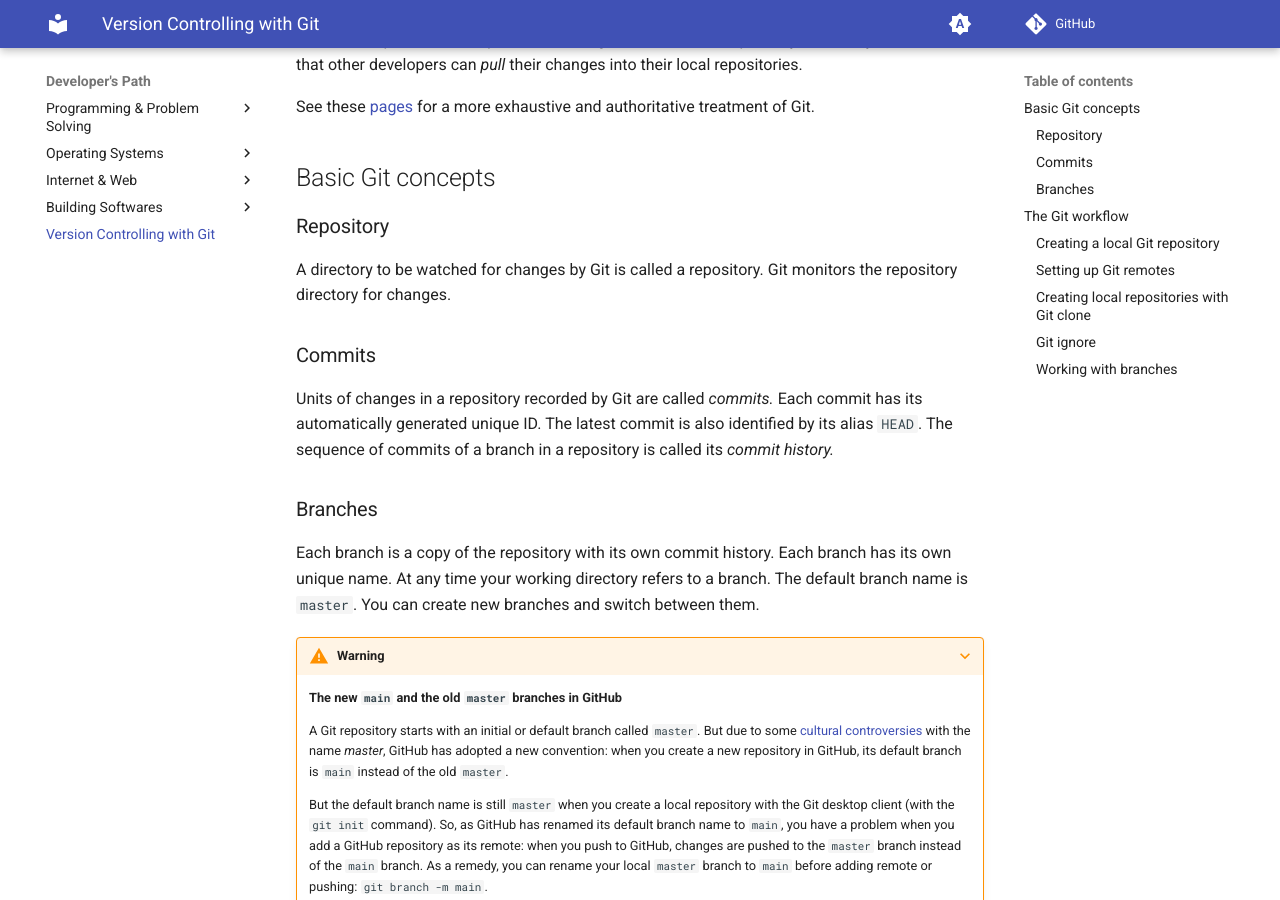
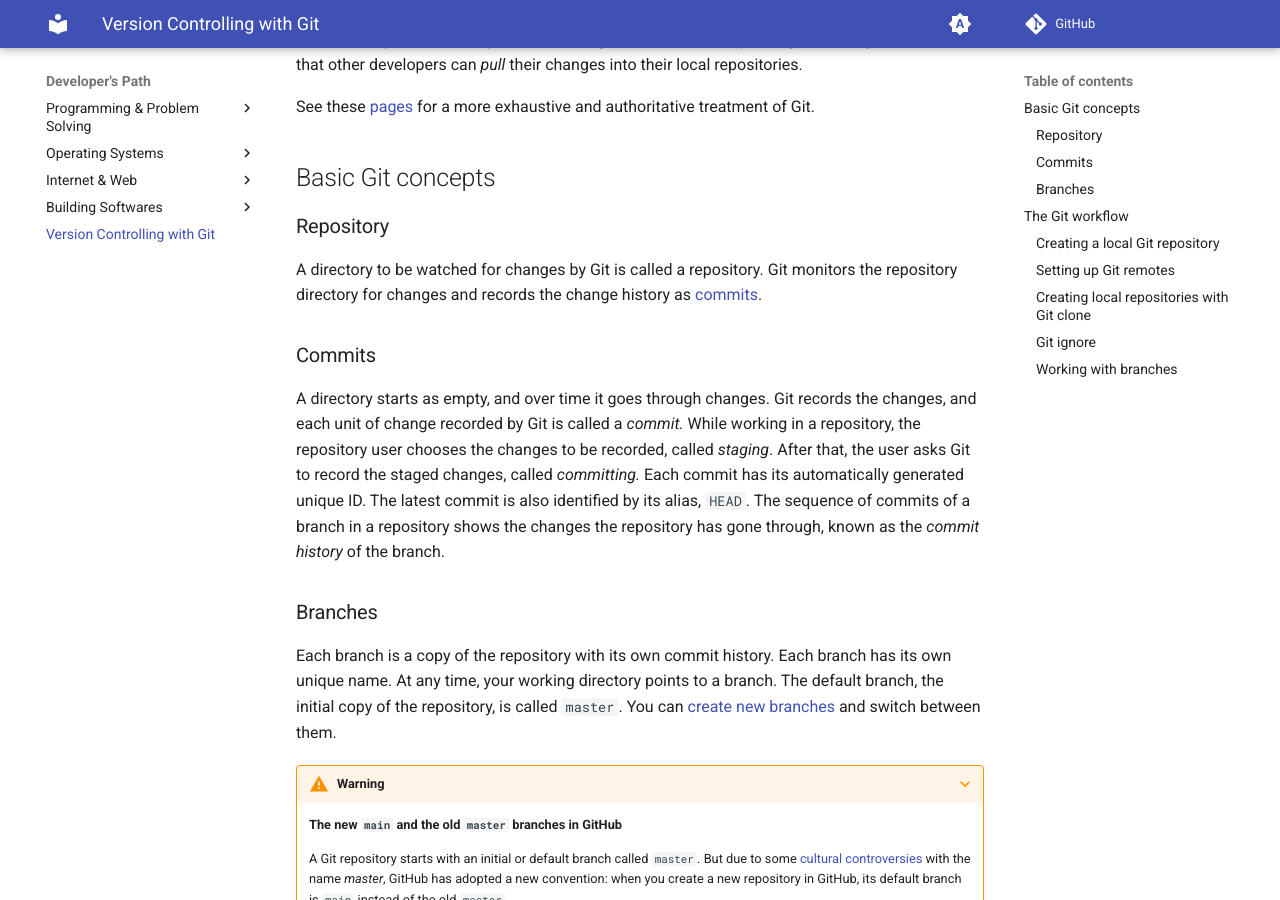
Before and after one commit to gharials/dev-path, an MkDocs documentation site: the page built from docs/vcs-git.md, in a window 1280 px wide and 900 px high, scrolled down 492 px. Built offline with MkDocs 1.6.1 and Material for MkDocs 9.7.7, drawn with Linux system fonts in a browser that asks for light colours; comment, search, counter and statistics services are not loaded; some of the changed text lies outside the part shown.

Commit message:
'vcs-git': - working with branches example. - copy edit.

````diff
--- a/docs/vcs-git.md
+++ b/docs/vcs-git.md
@@ -12,15 +12,15 @@
 
 ### Repository
 
-A directory to be watched for changes by Git is called a repository. Git monitors the repository directory for changes.
+A directory to be watched for changes by Git is called a repository. Git monitors the repository directory for changes and records the change history as [commits](#commits).
 
 ### Commits
 
-Units of changes in a repository recorded by Git are called _commits._ Each commit has its automatically generated unique ID. The latest commit is also identified by its alias `HEAD`. The sequence of commits of a branch in a repository is called its _commit history._
+A directory starts as empty, and over time it goes through changes. Git records the changes, and each unit of change recorded by Git is called a _commit._ While working in a repository, the repository user chooses the changes to be recorded, called _staging_. After that, the user asks Git to record the staged changes, called _committing._ Each commit has its automatically generated unique ID. The latest commit is also identified by its alias, `HEAD`. The sequence of commits of a branch in a repository shows the changes the repository has gone through, known as the _commit history_ of the branch.
 
 ### Branches
 
-Each branch is a copy of the repository with its own commit history. Each branch has its own unique name. At any time your working directory refers to a branch. The default branch name is `master`. You can create new branches and switch between them.
+Each branch is a copy of the repository with its own commit history. Each branch has its own unique name. At any time, your working directory points to a branch. The default branch, the initial copy of the repository, is called `master`. You can [create new branches](#working-with-branches) and switch between them.
 
 ???+ warning
     **The new `main` and the old `master` branches in GitHub**
@@ -110,3 +110,15 @@
 A new branch is created with the `git branch <branch-name>` command. A new branch starts from the current commit of the current branch. Therefore, the new branch and its source branch have a common history up to the branch creation commit. Creating a branch is like copying the working directory to a new location and starting to work there. Branches are usually merged back into their source branches eventually.
 
 Switching between different branches is done with the `git checkout <branch-name>` command. Git brings the working directory to the state of the branch you switched to. Conceptually, it is like Git keeps copies of the repository in branches, and when you switch branches, it brings the copy of the branch you switched to into the working directory.
+
+In the following example diagram, a branch called `feature` is created from the `main` branch, which conceptually copies the working directory to a new location. After that, some commits are made in the new branch, meaning the changes are made in the copied working directory, whereas the `main` branch remains unchanged. If you switch back to the `main` branch, the working directory is brought back to the state of the `main` branch, which does not include the changes made in the `feature` branch.
+
+```mermaid
+gitGraph
+   commit id: "Initial commit"
+   commit id: "Main work"
+   branch feature
+   checkout feature
+   commit id: "Feature work 1"
+   commit id: "Feature work 2"
+```
````
